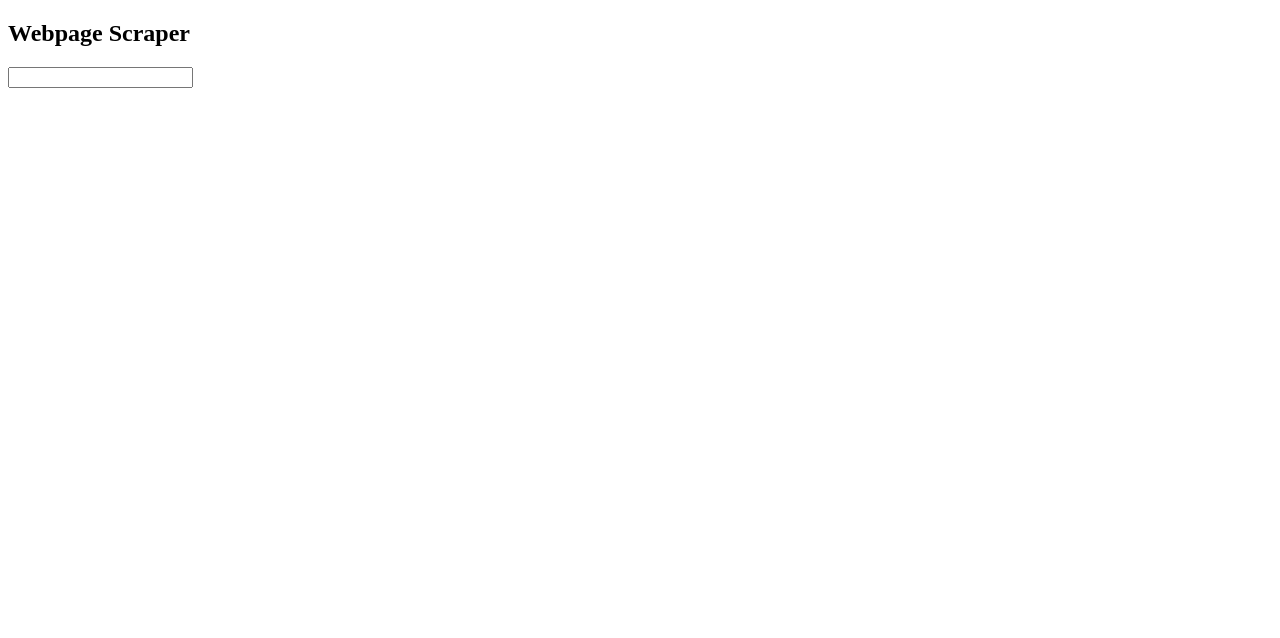
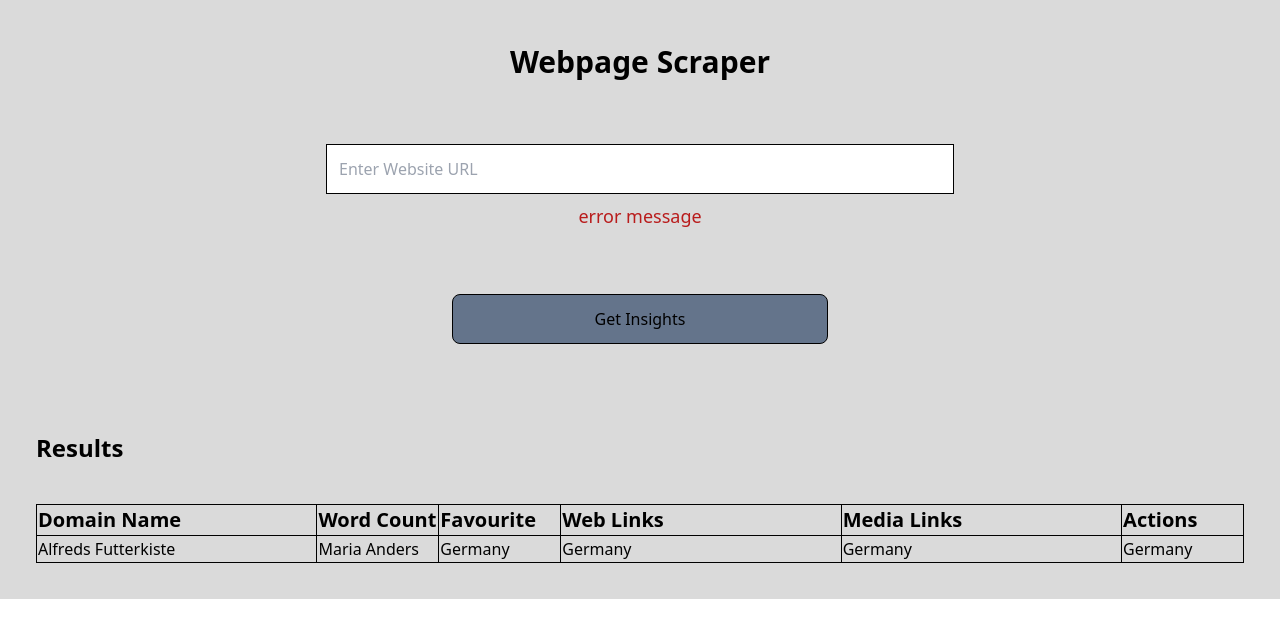
Before and after one commit to Aswanthachu/Web-Scrap-MERN-Project, a React (Vite) app in the folder client/: page / in a window 1280 px wide. Shown: the top 638 px of the page. Built offline with nearby package versions, Linux system fonts and the light colour scheme.

Commit message:
front end design completed

```diff
--- a/client/package.json
+++ b/client/package.json
@@ -17,6 +17,8 @@
     "@types/react": "^18.0.26",
     "@types/react-dom": "^18.0.9",
     "@vitejs/plugin-react": "^3.0.0",
+    "autoprefixer": "^10.4.13",
+    "postcss": "^8.4.21",
     "tailwindcss": "^3.2.4",
     "vite": "^4.0.0"
   }
--- /dev/null
+++ b/client/postcss.config.cjs
@@ -0,0 +1,6 @@
+module.exports = {
+  plugins: {
+    tailwindcss: {},
+    autoprefixer: {},
+  },
+}
--- a/client/src/main.jsx
+++ b/client/src/main.jsx
@@ -1,6 +1,8 @@
 import React from 'react'
 import ReactDOM from 'react-dom/client'
-import App from './App'
+import App from './App';
+
+import "./index.css";
 
 ReactDOM.createRoot(document.getElementById('root')).render(
   <React.StrictMode>
--- a/client/src/pages/Home.jsx
+++ b/client/src/pages/Home.jsx
@@ -1,14 +1,47 @@
-import React from 'react'
+import React from "react";
 
 const Home = () => {
   return (
-    <section>
-      <h1 className='text-3xl'>
-        Webpage Scraper
-      </h1>
-      <input type="text"/>
+    <section className="w-full  p-3 bg-[#dadada] flex">
+      <div className="w-full flex justify-center items-center flex-col space-y-16 mt-8">
+        <h1 className="flex justify-center items-center text-3xl font-semibold">
+          Webpage Scraper
+        </h1>
+        <div className="w-full flex justify-center items-center flex-col space-y-2">
+          <input
+            type="text"
+            placeholder="Enter Website URL"
+            className="border border-black rounded-none hover:rounded-none active:rounded-none w-[50%] p-3"
+          />
+          <p className="text-red-700 font-medium text-lg">error message</p>
+        </div>
+        <button className="border border-black p-3 w-[30%] bg-slate-500 hover:scale-105 rounded-lg">
+          Get Insights
+        </button>
+        <div className="w-full p-6">
+          <h1 className="text-2xl font-semibold mb-10">Results</h1>
+          <table className="w-full border border-black ">
+            <tr className="border border-black w-full text-xl ">
+              <th className="border border-black w-[23%] text-start">Domain Name</th>
+              <th className="border border-black w-[10%] text-start">Word Count</th>
+              <th className="border border-black w-[10%] text-start">Favourite</th>
+              <th className="border border-black w-[23%] text-start">Web Links</th>
+              <th className="border border-black w-[23%] text-start">Media Links</th>
+              <th className="border border-black w-[10%] text-start">Actions</th>
+            </tr>
+            <tr className="w-full">
+              <td className="border border-black w-[23%]">Alfreds Futterkiste</td>
+              <td className="border border-black w-[10%]">Maria Anders</td>
+              <td className="border border-black w-[10%]">Germany</td>
+              <td className="border border-black w-[23%]">Germany</td>
+              <td className="border border-black w-[23%]">Germany</td>
+              <td className="border border-black w-[10%]">Germany</td>
+            </tr>
+          </table>
+        </div>
+      </div>
     </section>
-  )
-}
+  );
+};
 
-export default Home
+export default Home;
--- a/client/tailwind.config.cjs
+++ b/client/tailwind.config.cjs
@@ -1,5 +1,8 @@
 module.exports = {
-  content: ["./src/**/*.{html,js}"],
+  content: [
+    "./index.html",
+    "./src/**/*.{js,ts,jsx,tsx}",
+  ],
   theme: {
     extend: {},
   },
```
Also changed, not shown: client/src/index.css (renamed from client/src/App.css), 1 other file (tests, documents, lock files or other folders).
